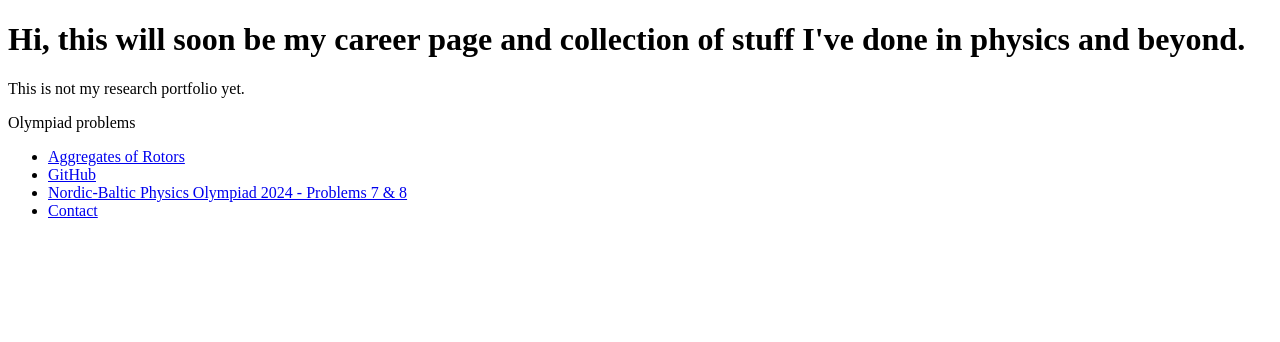
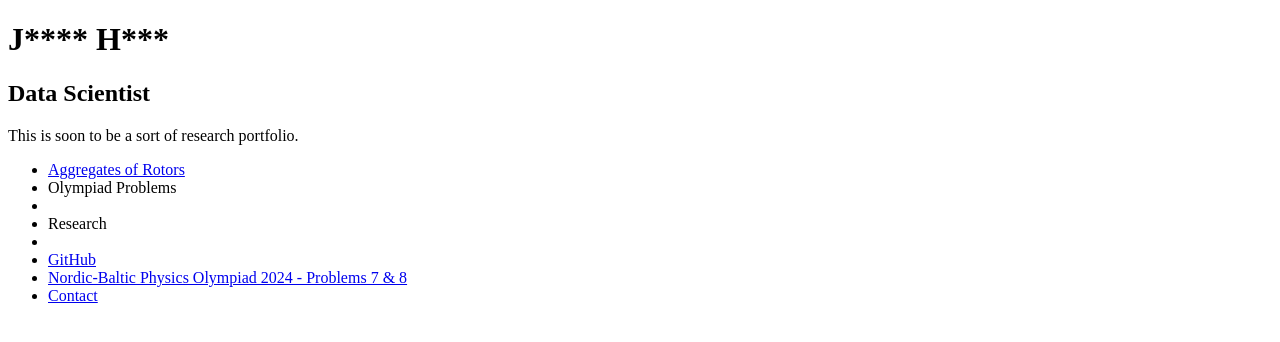
Before and after one commit to janishuns/janishuns.github.io, a plain HTML site: page index.html in a window 1280 px wide. Drawn offline with Linux system fonts and the light colour scheme.

Commit message:
add subpages

```diff
--- a/index.html
+++ b/index.html
@@ -5,12 +5,17 @@
   <title>J.Huns</title>
 </head>
 <body>
-  <h1>Hi, this will soon be my career page and collection of stuff I've done in physics and beyond.</h1>
-  <p>This is not my research portfolio yet.</p>
-  <p>Olympiad problems</p>
+  <h1>J**** H***</h1>
+  <h2> Data Scientist </h2>
+  <!-- <h3> Cities through Data, Machine Learning, and Soft Matter Physics </h3> -->
+  <p>This is soon to be a sort of research portfolio.</p>
 
   <ul class="icons">
 					<li><a href="attraction_model.pdf" target="_blank" class="button icon fa-street-view">Aggregates of Rotors</a></li>
+
+	  				<li><a href="olympiad_problems" target="_blank" class="button icon fa-street-view"></a>Olympiad Problems</a><li>
+
+					<li><a href="research_summaries" target="_blank" class="button icon fa-street-view"></a>Research</a><li>
 
 					<li><a href="https://github.com/janishuns/" target="_blank" class="button icon fa-github">GitHub</a>
 
```
